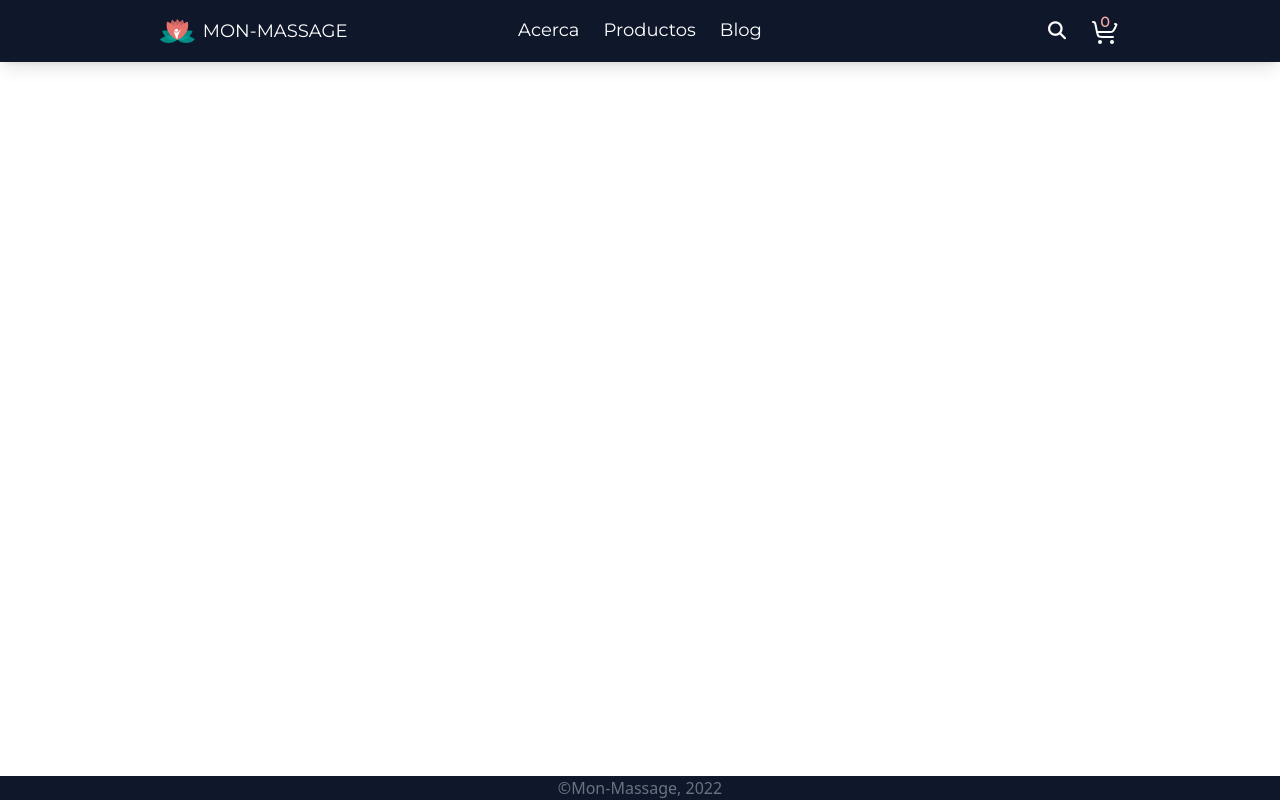
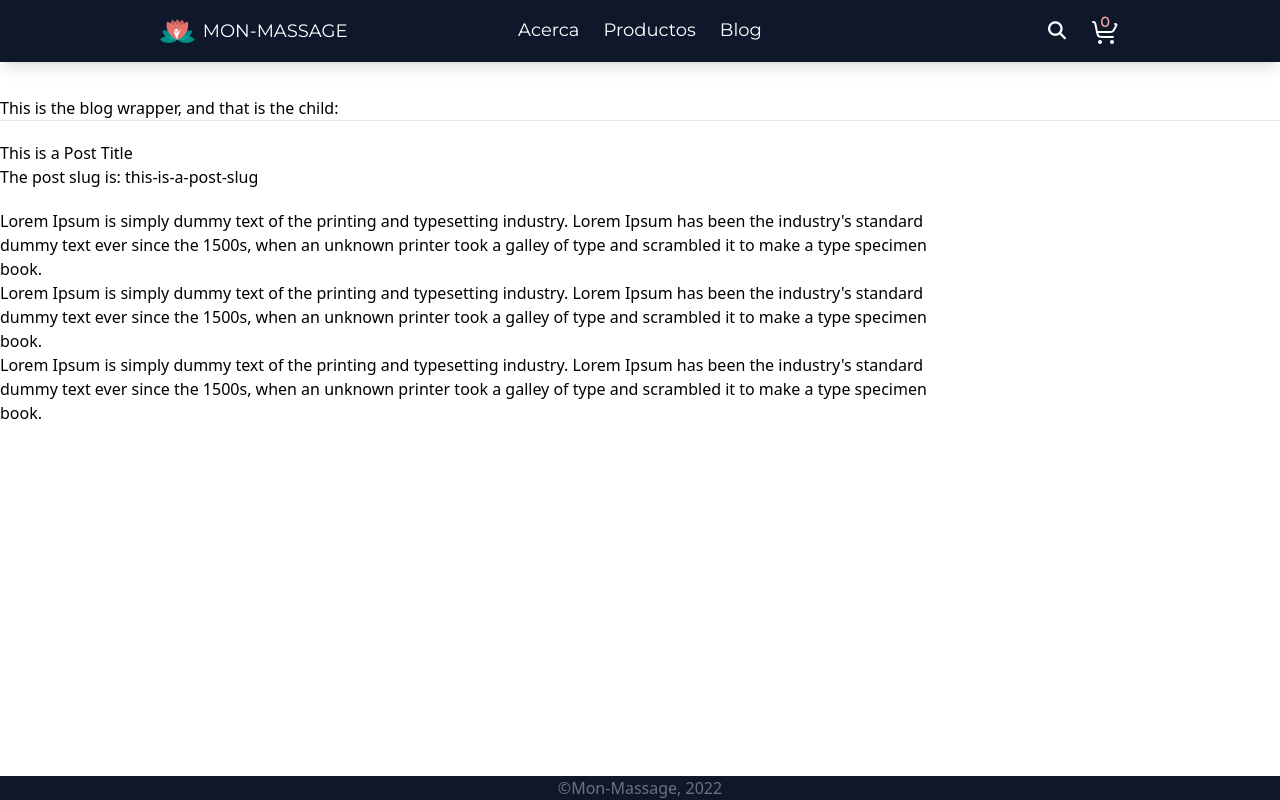
Before and after one commit to yisuseas/react-multi-routes, a React (Create React App) app: page /blog/this-is-a-post-slug in a window 1280 px wide. Built offline with nearby package versions, Linux system fonts and the light colour scheme; a web font is replaced by a local one.

Commit message:
small routing changes

```diff
--- a/src/components/App.jsx
+++ b/src/components/App.jsx
@@ -13,7 +13,9 @@ import LoadingSign from "./elements/LoadingSign";
 import Home from "./pages/Home";
 const About = React.lazy(() => import("./pages/About"));
 const ProductList = React.lazy(() => import("./pages/ProductList"));
+const BlogWrapper = React.lazy(() => import("./pages/blog/BlogWrapper"));
 const Blog = React.lazy(() => import("./pages/blog/Blog"));
+const Post = React.lazy(() => import("./pages/blog/Post"));
 
 function App() {
   const [cart, setCart] = useState({});
@@ -99,10 +101,27 @@ function App() {
             path="blog"
             element={
               <React.Suspense fallback={<LoadingSign />}>
-                <Blog />
+                <BlogWrapper />
               </React.Suspense>
             }
-          />
+          >
+            <Route
+              path=""
+              element={
+                <React.Suspense fallback={<LoadingSign />}>
+                  <Blog />
+                </React.Suspense>
+              }
+            />
+            <Route
+              path=":postSlug"
+              element={
+                <React.Suspense fallback={<LoadingSign />}>
+                  <Post />
+                </React.Suspense>
+              }
+            />
+          </Route>
         </Routes>
       </main>
       <Cart
--- a/src/components/elements/AsyncImg.jsx
+++ b/src/components/elements/AsyncImg.jsx
@@ -20,7 +20,6 @@ function AsyncImg(props) {
   }, [props.src]);
 
   if (loadedSrc === props.src) {
-    console.log(props.className);
     return (
       <img
         // Once the image is loaded just render it.
--- a/src/components/elements/Logo.jsx
+++ b/src/components/elements/Logo.jsx
@@ -4,8 +4,6 @@ function Logo() {
   return (
     <svg
       className="h-full"
-      // width="344.8mm"
-      // height="237.59mm"
       version="1.1"
       viewBox="0 0 344.8 237.59"
       xmlns="http://www.w3.org/2000/svg"
--- a/src/components/pages/blog/Blog.jsx
+++ b/src/components/pages/blog/Blog.jsx
@@ -1,9 +1,12 @@
 import React from "react";
 import BlogSection from "./BlogSection";
+import { Link } from "react-router-dom";
 
 function Blog() {
   return (
     <article className="w-full">
+      <Link to="/blog/this-is-a-post-slug">Link :D</Link>
+      <Link to="/blog/this-is-another-post-slug">Another Link D:</Link>
       <BlogSection>
         <h1>This is a blog entry</h1>
         <h2>Another Subtitle</h2>
--- /dev/null
+++ b/src/components/pages/blog/BlogWrapper.jsx
@@ -0,0 +1,14 @@
+import React from "react";
+import { Outlet } from "react-router-dom";
+
+function BlogWrapper() {
+  return (
+    <>
+      <h1>This is the blog wrapper, and that is the child:</h1>
+      <hr />
+      <Outlet />
+    </>
+  );
+}
+
+export default BlogWrapper;
--- /dev/null
+++ b/src/components/pages/blog/Post.jsx
@@ -0,0 +1,37 @@
+import React, { useEffect } from "react";
+import { useParams } from "react-router-dom";
+
+function Post() {
+  let { postSlug } = useParams();
+
+  useEffect(() => {
+    console.log("fetchig [", postSlug, "] ...");
+  }, [postSlug]);
+
+  return (
+    <div className="container-res">
+      <h1 className="mt-5">This is a Post Title</h1>
+      <h6 className="mb-5">The post slug is: {postSlug}</h6>
+      <p>
+        Lorem Ipsum is simply dummy text of the printing and typesetting
+        industry. Lorem Ipsum has been the industry's standard dummy text ever
+        since the 1500s, when an unknown printer took a galley of type and
+        scrambled it to make a type specimen book.
+      </p>
+      <p>
+        Lorem Ipsum is simply dummy text of the printing and typesetting
+        industry. Lorem Ipsum has been the industry's standard dummy text ever
+        since the 1500s, when an unknown printer took a galley of type and
+        scrambled it to make a type specimen book.
+      </p>
+      <p>
+        Lorem Ipsum is simply dummy text of the printing and typesetting
+        industry. Lorem Ipsum has been the industry's standard dummy text ever
+        since the 1500s, when an unknown printer took a galley of type and
+        scrambled it to make a type specimen book.
+      </p>
+    </div>
+  );
+}
+
+export default Post;
```
